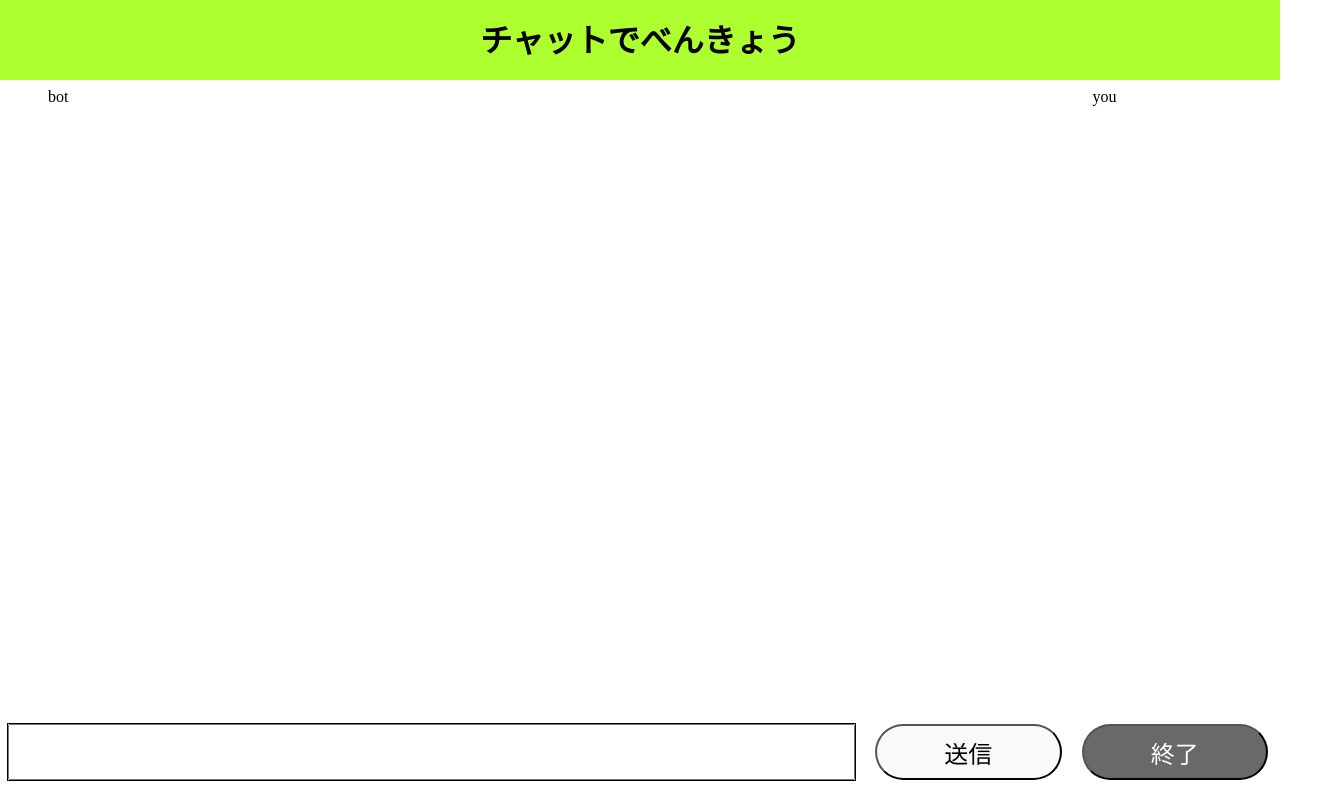
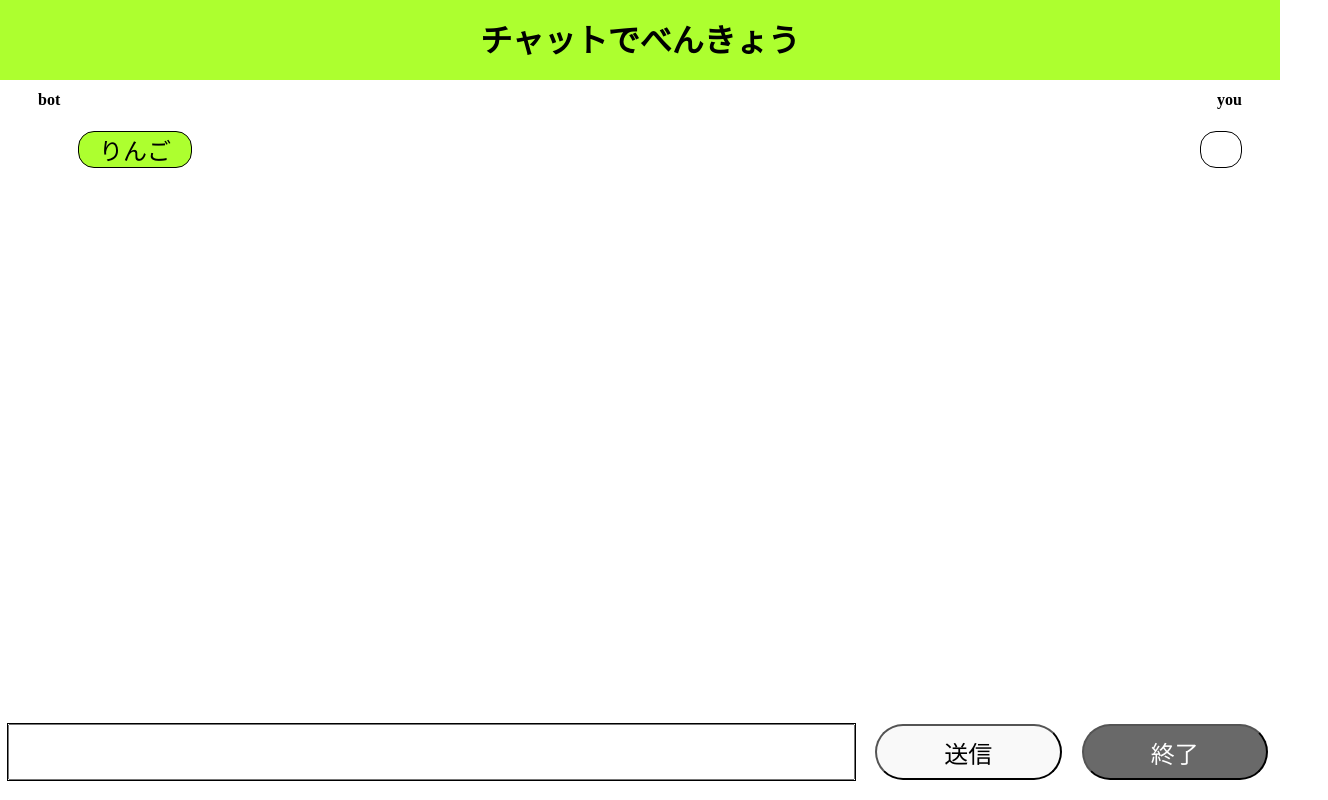
Before and after one commit to Kot4ro/ChatApp, a plain HTML site: page public/index.html in a window 1280 px wide. Both pictures are taken after a click on the button "送信". Shown: the whole page, 1328 px wide, since content can reach past the window. Drawn offline with Linux system fonts and the light colour scheme.

Commit message:
add-JS
テキストの内容をLiに出力できるようになった。
CSS修正

```diff
--- a/css/style.css
+++ b/css/style.css
@@ -17,26 +17,38 @@ h1 {
     margin-top: 15px;
 }
 
-ul {
-    list-style-type: none;
-    position: absolute;
-    margin-top: 80px ;
-    width: 100%;
+.name {
+    margin: 70px 30px 0;
     display: flex;
+    justify-content: space-between;
 }
 
-#bot {
-    margin-right: 40%;
-    font-size: 16px;
+ul {
+    display: flex;
+    justify-content: space-between;
+    margin: 0 30px;
+}
+
+#bot{
+    list-style-type: none;
+    font-size: 24px;
+    background: greenyellow;
+    text-align: center;
+    padding: 0 20px;
+    border: solid 1.5px black;
+    border-radius: 16px;
 }
 
 #you {
-    margin-left: 40%;
-    right: 0;
-    font-size: 16px;
+    list-style-type: none;
+    font-size: 24px;
+    background: white;
+    text-align: center;
+    padding: 0 20px;
+    border: solid 1.5px black;
+    border-radius: 16px;
+    right: 30px;
 }
-
-
 
 .chat {
     width: 100%;
@@ -55,7 +67,7 @@ ul {
     cursor: pointer;
 }
 
-.chat #send {
+.chat #btn {
     font-size: 24px;
     width: 250px;
     margin-left: 20px;
--- a/js/main.js
+++ b/js/main.js
@@ -1 +1,15 @@
 'use strict';
+
+{
+    const message = document.getElementById('message');
+    const btn = document.getElementById('btn');
+    const you = document.getElementById('you');
+    const li = document.createElement('li');
+    const input = document.querySelector('#add-form input');
+
+    btn.addEventListener('click', () => {
+        you.textContent = message.value;
+        input.value = '';
+        input.focus();
+    });
+}
--- a/public/index.html
+++ b/public/index.html
@@ -14,16 +14,23 @@
     <h1>チャットでべんきょう</h1>
 </div>
 
+<div class="name">
+    <h4 class="name-bot">bot</h4>
+    <h4 class="name-you">you</h4>
+</div>
+
 <ul>
-    <li id ="bot">bot</li>
-    <li id="you">you</li>
+    <li id ="bot">りんご</li>
+    <li id="you"></li>
 </ul>
 
+<form id="add-form">
 <div class="chat">
     <input type="text" id="message" style="width:90%">
-    <input type="submit" value="送信" id="send">
+    <input type="button" value="送信" id="btn">
     <input type="submit" value="終了" id="end">
 </div>
+</form>
     <script src="../js/main.js"></script>
 </body>
 </html>
```
